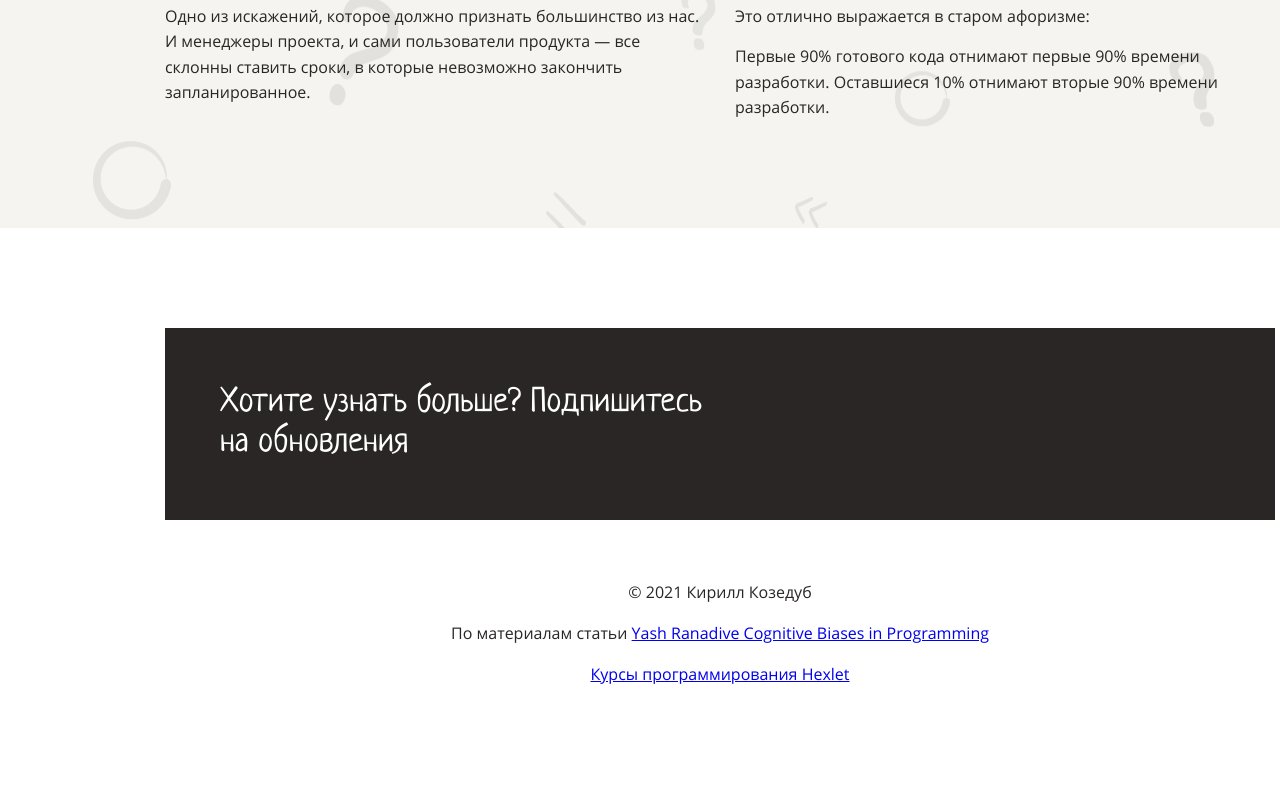
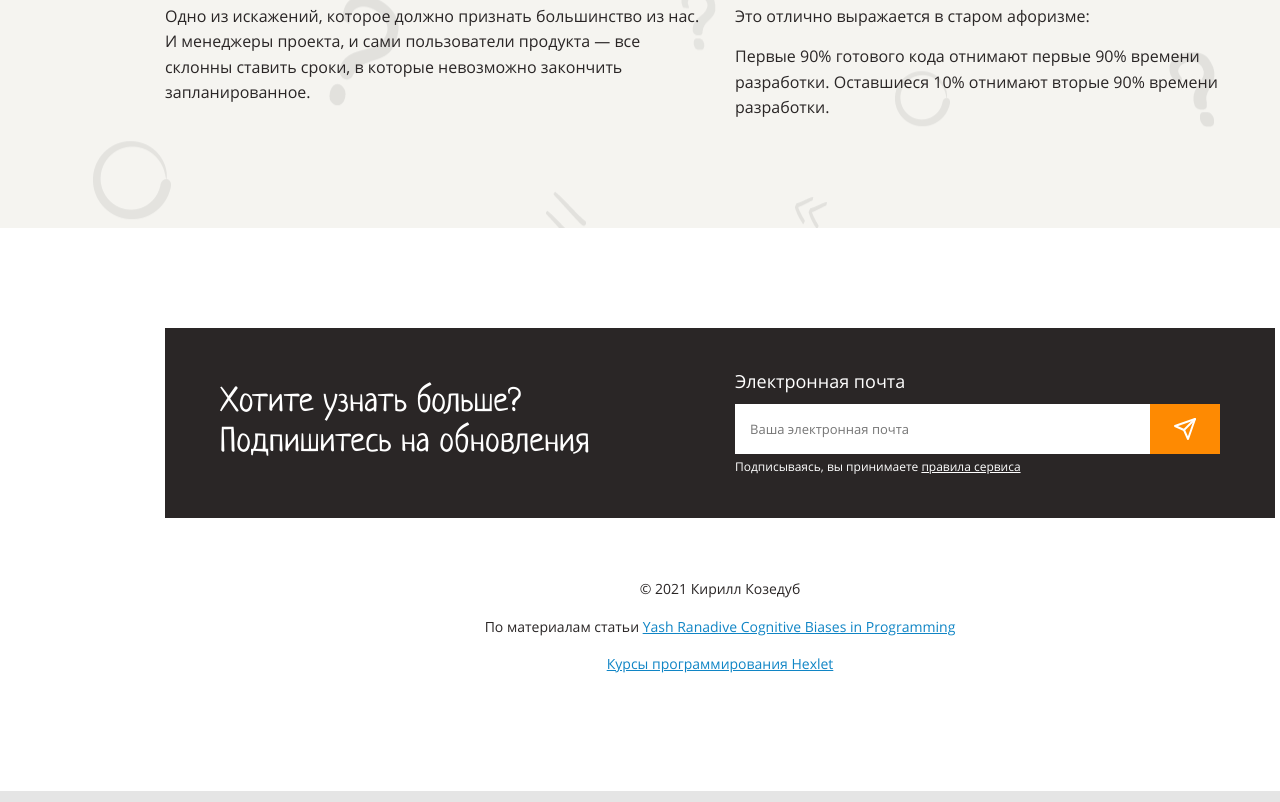
Before and after one commit to iQwaz/layout-designer-project-lvl1, a website: page src/index.html in a window 1280 px wide. Shown: the part 6984-7786 px from the top of the page. Drawn offline with Linux system fonts and the light colour scheme.

Commit message:
Finish footer

```diff
--- a/src/index.html
+++ b/src/index.html
@@ -18,10 +18,9 @@
         <p>Вместе они формируют что-то вроде замкнутого цикла, и это может привести к длительной потере продуктивности, багам и бесконечному разочарованию.</p>
         <p>Если мы сможем минимизировать воздействие одного или нескольких из этих факторов, то сможем сломать и цикл, а остатки нейтрализовать.</p>
       </div>
-      <!-- <a href="#"><button class="btn">Подробнее</button></a> -->
       <form action="#" target="_self">
-        <button class="btn">Подробнее</button>
-       </form>
+        <button class="btn btn-more">Подробнее</button>
+      </form>
     </div>
   </header>
   <main>
@@ -132,8 +131,15 @@
   <footer class="bg-white">
     <div class="container">
       <div class="subscription bg-dark">
-        <p class="txt-subscription txt-white">Хотите узнать больше? Подпишитесь на обновления</p>
-        <!--TODO: Добавить форму-->
+        <p class="txt-subscription txt-white">Хотите узнать больше?<br>Подпишитесь на обновления</p>
+        <form class="flex-form" action="#" target="_self">
+          <label class=footer-label for="email">Электронная почта</label>
+          <div class="flex-container">
+            <input class="input-email" type="email" name="email" id="email" placeholder="Ваша электронная почта">
+            <button class="btn btn-send"></button>
+          </div>
+          <div class="subscription-agreement">Подписываясь, вы принимаете <a href="#">правила сервиса</a></div>
+        </form>
       </div>
       <div class="contacts">
         <p>&copy; 2021 Кирилл Козедуб</p>
--- a/src/styles/style.css
+++ b/src/styles/style.css
@@ -13,19 +13,19 @@
 @font-face {
   font-weight: 400;
   font-family: "Open Sans";
-  src: url(../assets/fonts/OpenSans-Regular.ttf);
+  src: url("../assets/fonts/OpenSans-Regular.ttf");
 }
 
 @font-face {
   font-weight: 700;
   font-family: "Open Sans";
-  src: url(../assets/fonts/OpenSans-Bold.ttf);
+  src: url("../assets/fonts/OpenSans-Bold.ttf");
 }
 
 @font-face {
   font-weight: 400;
   font-family: "Neucha";
-  src: url(../assets/fonts/Neucha-Regular.ttf);
+  src: url("../assets/fonts/Neucha-Regular.ttf");
 }
 
 .txt-dark {
@@ -168,7 +168,7 @@ footer {
   width: 100%;
   height: 100%;
 
-  background: no-repeat top/cover url(../assets/images/background.png);
+  background: no-repeat top/cover url("../assets/images/background.png");
   opacity: 10%;
 
   content: "";
@@ -196,8 +196,8 @@ p {
 }
 
 .btn {
-  margin: 30px 0 0 570px;
-  padding: 12px 24px;
+  margin: 0;
+  padding: 0;
   border: 0;
 
   color: var(--white);
@@ -212,6 +212,11 @@ p {
 
 .btn:hover {
   background-color: #ea7600;
+}
+
+.btn-more {
+  margin: 30px 0 0 570px;
+  padding: 12px 24px;
 }
 
 .column-content {
@@ -319,9 +324,9 @@ p {
 }
 
 .subscription {
-  height: 82px;
+  height: 190px;
 
-  padding: 55px;
+  padding: 0 55px;
 
   column-count: 2;
   column-gap: 30px;
@@ -330,9 +335,80 @@ p {
 .contacts {
   margin-top: 60px;
 
+  font: 400 14px/1.6 "Open Sans", sans-serif;
   text-align: center;
 }
 
+.contacts a {
+  color: var(--blue);
+}
+
 .txt-subscription {
+  margin: 55px 0;
   font: 400 34px/40px "Neucha", cursive;
 }
+
+.input-email {
+  margin: 0;
+  padding: 0 15px;
+
+  height: 50px;
+  color: #757575;
+  font: 400 13px/1.6 "Open Sans", sans-serif;
+  border: 0;
+  flex-grow: 2;
+}
+
+.footer-label {
+  height: 28px;
+  padding-bottom: 9px;
+  color: var(--white);
+  font: 400 18px/1.6 "Open Sans", sans-serif;
+}
+
+.btn-send {
+  position: relative;
+  width: 70px;
+  height: 50px;
+}
+
+.btn-send::before {
+  position: absolute;
+  top: 13px;
+  left: 23px;
+
+  display: block;
+  width: 24px;
+  height: 24px;
+
+  content: "";
+  background: no-repeat center/cover url("../assets/images/send.svg");;
+}
+
+.flex-form {
+  display: flex;
+  height: 100%;
+  flex-direction: column;
+  justify-content: center;
+}
+
+.flex-container {
+  display: flex;
+  align-items: 0;
+}
+
+.subscription-agreement {
+  padding-top: 3px;
+  height: 22px;
+  color: var(--white);
+  font: 400 12px/1.6 "Open Sans", sans-serif
+
+}
+
+.subscription-agreement a{
+  color: var(--white);
+}
+
+.subscription-agreement a:hover {
+  color: var(--white-50);
+}
```
